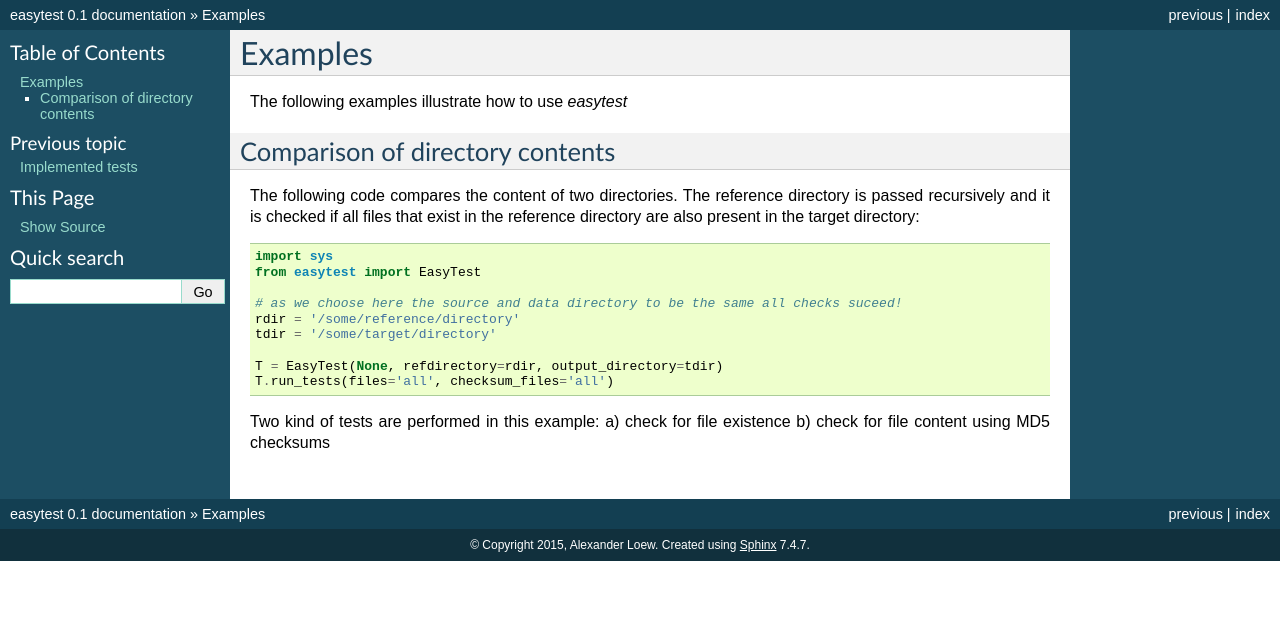
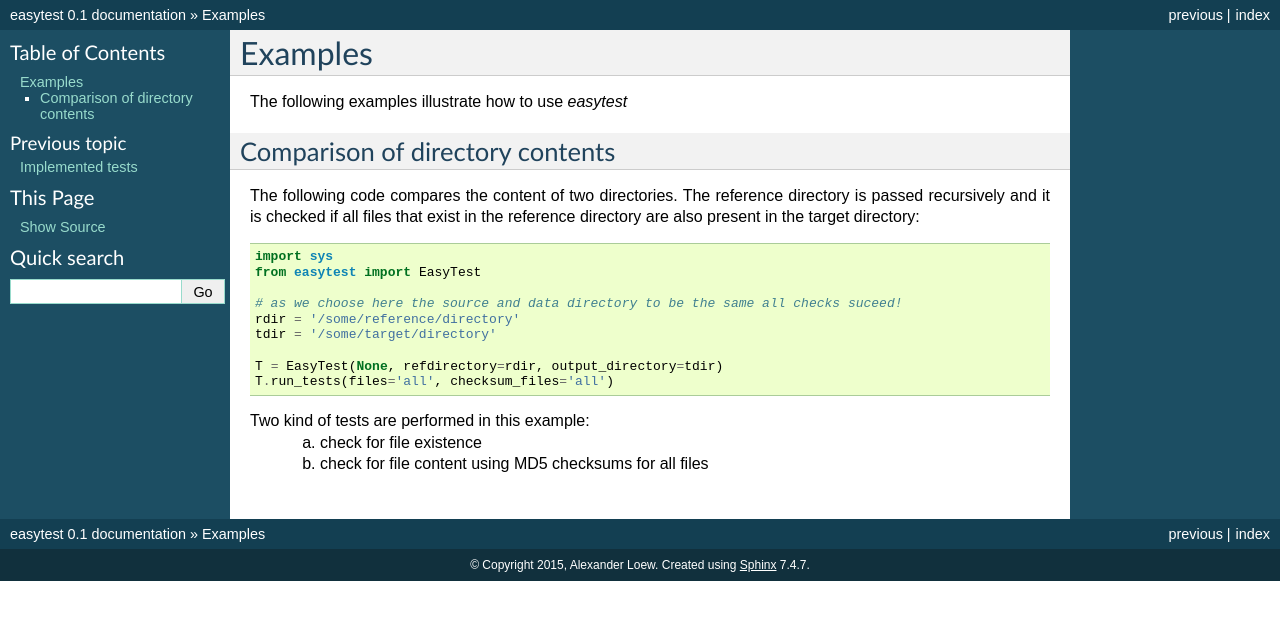
Before and after one commit to pygeo/easytest, a Sphinx documentation site: the page built from docs/source/examples.rst, in a window 1280 px wide. Shown: the top 620 px of the page. Built offline with Sphinx 7.4.7, drawn with Linux system fonts in a browser that asks for light colours.

Commit message:
Update examples.rst

```diff
--- a/docs/source/examples.rst
+++ b/docs/source/examples.rst
@@ -20,4 +20,6 @@ The following code compares the content of two directories. The reference direct
   T = EasyTest(None, refdirectory=rdir, output_directory=tdir)
   T.run_tests(files='all', checksum_files='all')
 
-Two kind of tests are performed in this example: a) check for file existence b) check for file content using MD5 checksums
+Two kind of tests are performed in this example:
+ a) check for file existence
+ b) check for file content using MD5 checksums for all files
```
